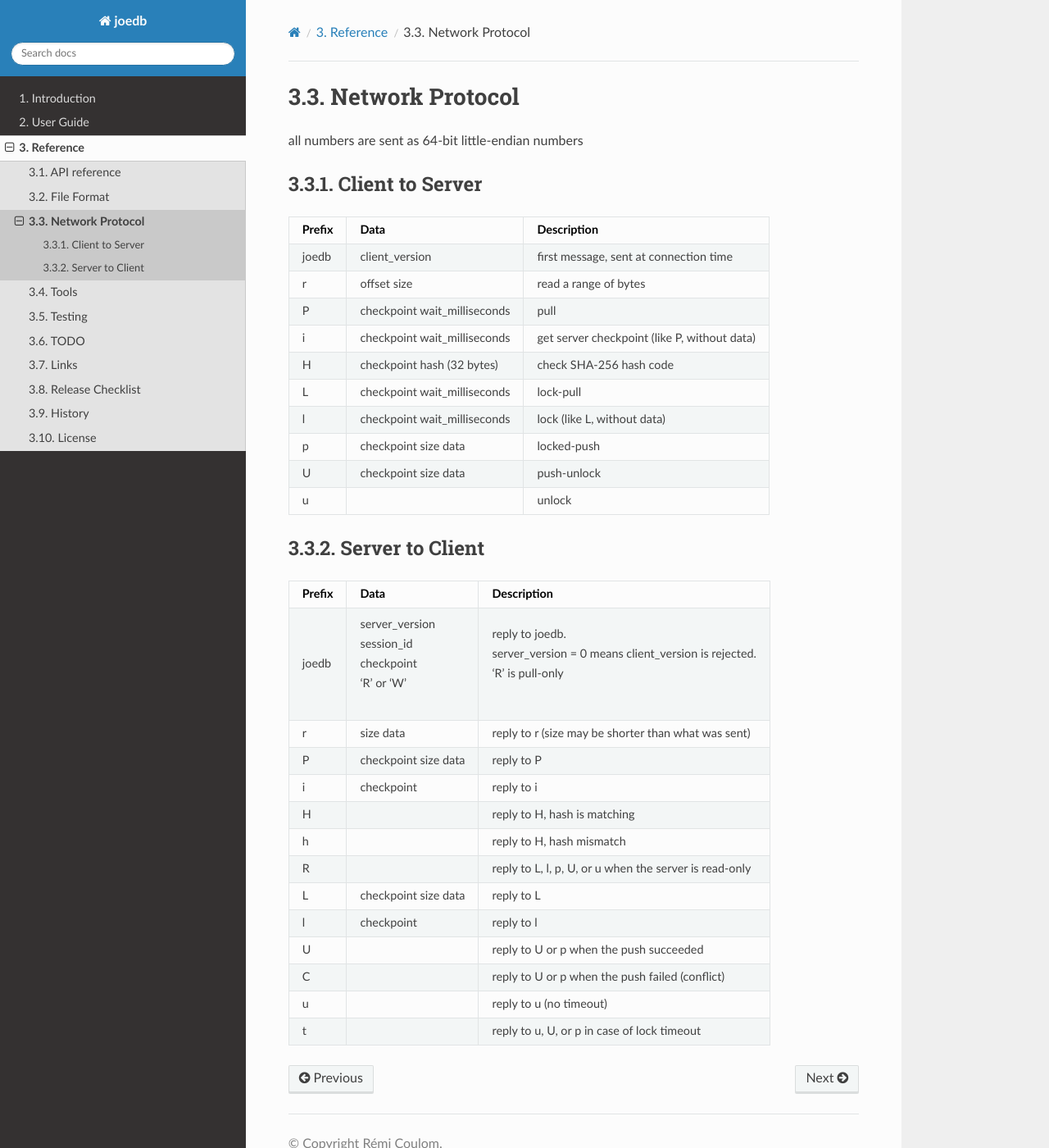
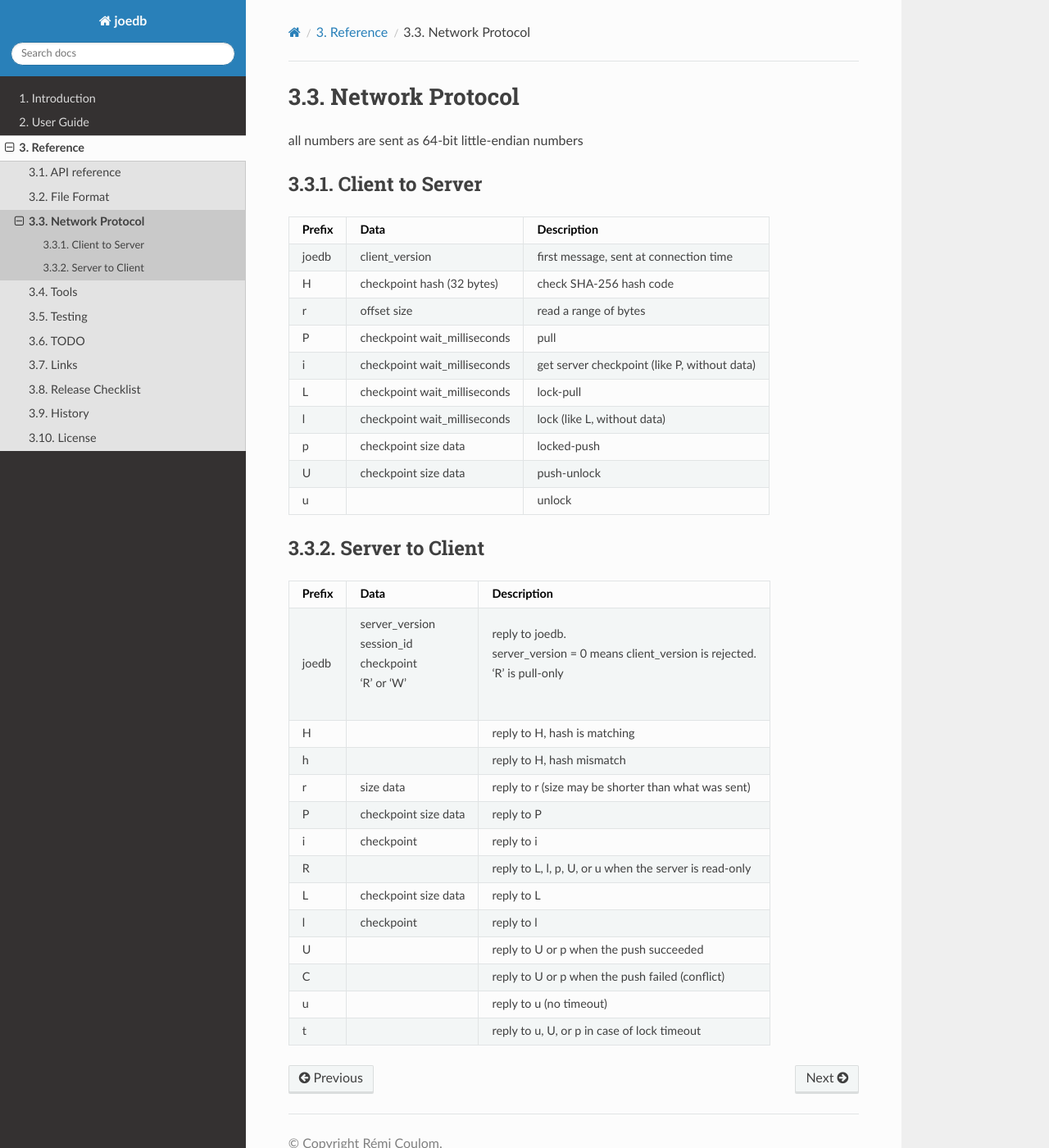
Before and after one commit to Remi-Coulom/joedb, a Sphinx documentation site: the page built from doc/source/network_protocol.rst, in a window 1280 px wide and 1400 px high. Shown: the whole window at 82% size. Built offline with Sphinx 7.4.7 and the Read the Docs theme 3.1.0, drawn with Linux system fonts in a browser that asks for light colours; formulas are drawn with MathJax 3.

```diff
--- a/doc/source/network_protocol.rst
+++ b/doc/source/network_protocol.rst
@@ -10,14 +10,14 @@ Client to Server
 Prefix Data              Description
 ====== ================= ======================================================
 joedb  client_version    first message, sent at connection time
+H      checkpoint        check SHA-256 hash code
+       hash (32 bytes)
 r      offset            read a range of bytes
        size
 P      checkpoint        pull
        wait_milliseconds
 i      checkpoint        get server checkpoint (like P, without data)
        wait_milliseconds
-H      checkpoint        check SHA-256 hash code
-       hash (32 bytes)
 ------ ----------------- ------------------------------------------------------
 L      checkpoint        lock-pull
        wait_milliseconds
@@ -43,16 +43,16 @@ joedb  | server_version | reply to joedb.
        | session_id     | server_version = 0 means client_version is rejected.
        | checkpoint     | 'R' is pull-only
        | 'R' or 'W'
+H                       reply to H, hash is matching
+h                       reply to H, hash mismatch
 r      size             reply to r (size may be shorter than what was sent)
        data
 P      checkpoint       reply to P
        size
        data
 i      checkpoint       reply to i
-H                       reply to H, hash is matching
-h                       reply to H, hash mismatch
+------ ---------------- ------------------------------------------------------
 R                       reply to L, l, p, U, or u when the server is read-only
------- ---------------- ------------------------------------------------------
 L      checkpoint       reply to L
        size
        data
```
